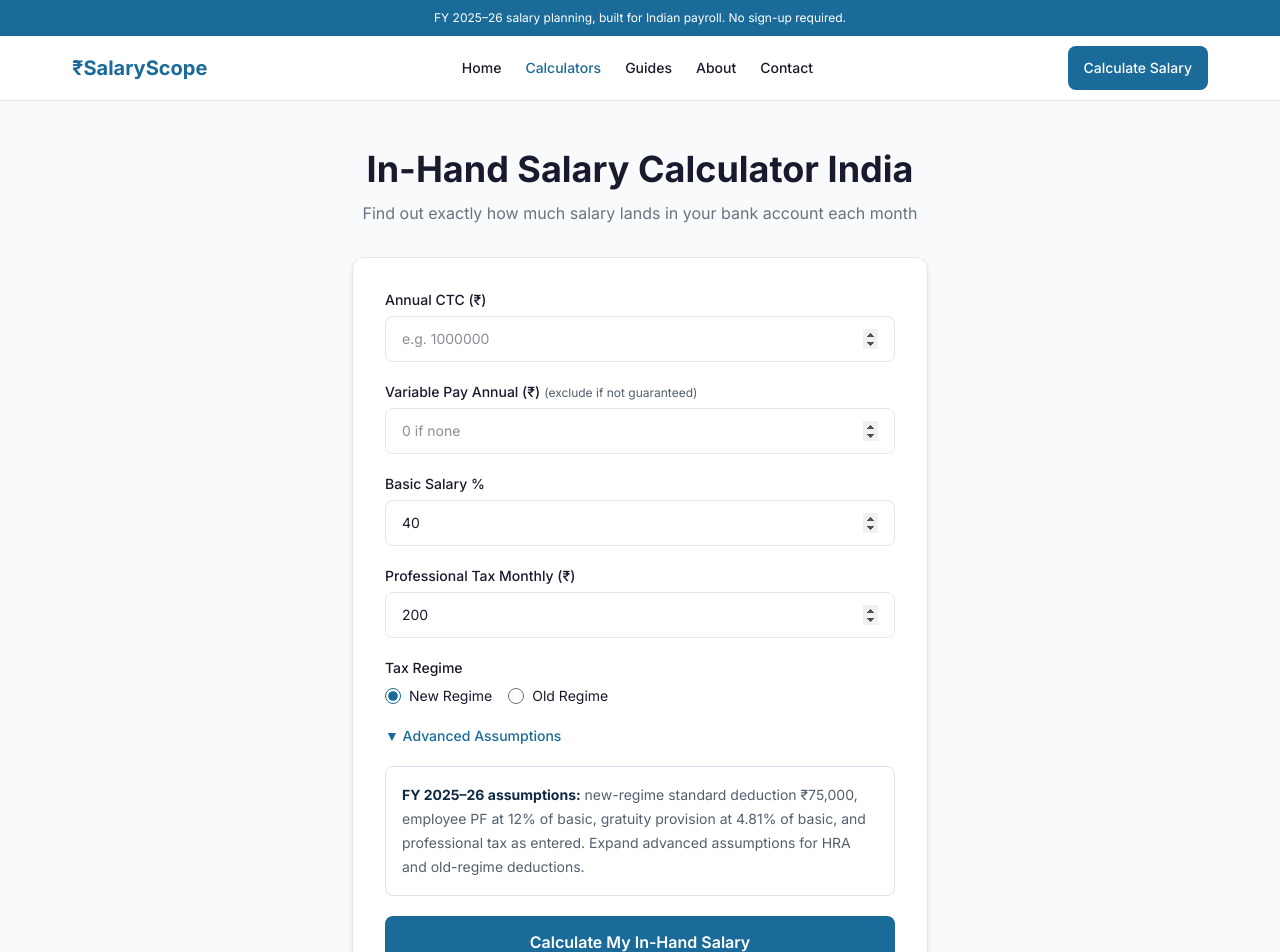
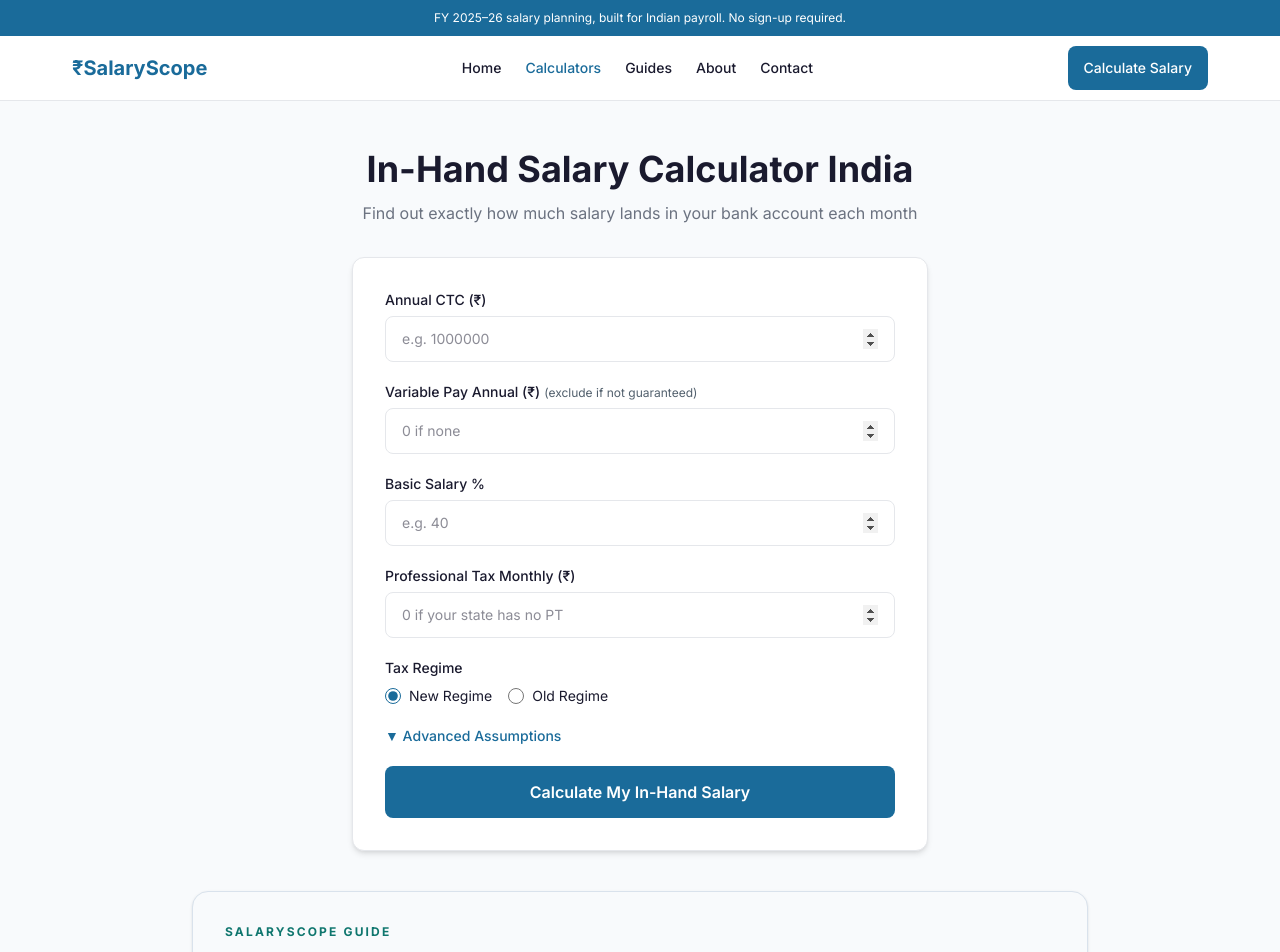
Before and after one commit to JATINV11RAM/salaryscope01, a Next.js app: page /in-hand-salary-calculator in a window 1280 px wide. Shown: the top 952 px of the page. Built offline with nearby package versions, Linux system fonts and the light colour scheme.

Commit message:
feat: reset default basicPercent and professionalTaxMonthly to 0 in InHandCalculator
Co-authored-by: JATINV11RAM <223226099+JATINV11RAM@users.noreply.github.com>

```diff
--- a/components/InHandCalculator.tsx
+++ b/components/InHandCalculator.tsx
@@ -5,8 +5,8 @@ import { calculateInHandSalary, formatINR, type InHandInputs } from "@/lib/calcu
 const defaultInputs: InHandInputs = {
   annualCTC: 0,
   variablePay: 0,
-  basicPercent: 40,
-  professionalTaxMonthly: 200,
+  basicPercent: 0,
+  professionalTaxMonthly: 0,
   taxRegime: "new",
   hraMonthly: 0,
   rentPaidMonthly: 0,
@@ -31,7 +31,7 @@ export default function InHandCalculator() {
       return;
     }
     setError("");
-    setResult(calculateInHandSalary(inputs));
+    setResult(calculateInHandSalary({ ...inputs, basicPercent: inputs.basicPercent || 40, professionalTaxMonthly: inputs.professionalTaxMonthly || 0 }));
   }
 
   const inputClass =
@@ -88,8 +88,8 @@ export default function InHandCalculator() {
             type="number"
             className={inputClass}
             style={inputStyle}
-            placeholder="              Usually 40–50% of fixed salary"
-            value={inputs.basicPercent}
+            placeholder="e.g. 40"
+            value={inputs.basicPercent || ""}
             onChange={(e) => handleChange("basicPercent", Number(e.target.value))}
           />
         </div>
@@ -104,7 +104,7 @@ export default function InHandCalculator() {
             className={inputClass}
             style={inputStyle}
             placeholder="0 if your state has no PT"
-            value={inputs.professionalTaxMonthly}
+            value={inputs.professionalTaxMonthly || ""}
             onChange={(e) => handleChange("professionalTaxMonthly", Number(e.target.value))}
           />
         </div>
@@ -209,10 +209,6 @@ export default function InHandCalculator() {
           </div>
         )}
 
-        <div className="rounded-lg border border-border bg-light-bg p-4 text-sm leading-6 text-muted">
-          <strong className="text-foreground">FY 2025–26 assumptions:</strong> new-regime standard deduction ₹75,000, employee PF at 12% of basic, gratuity provision at 4.81% of basic, and professional tax as entered. Expand advanced assumptions for HRA and old-regime deductions.
-        </div>
-
         {error && <p className="text-sm text-red-600">{error}</p>}
 
         <button
```
